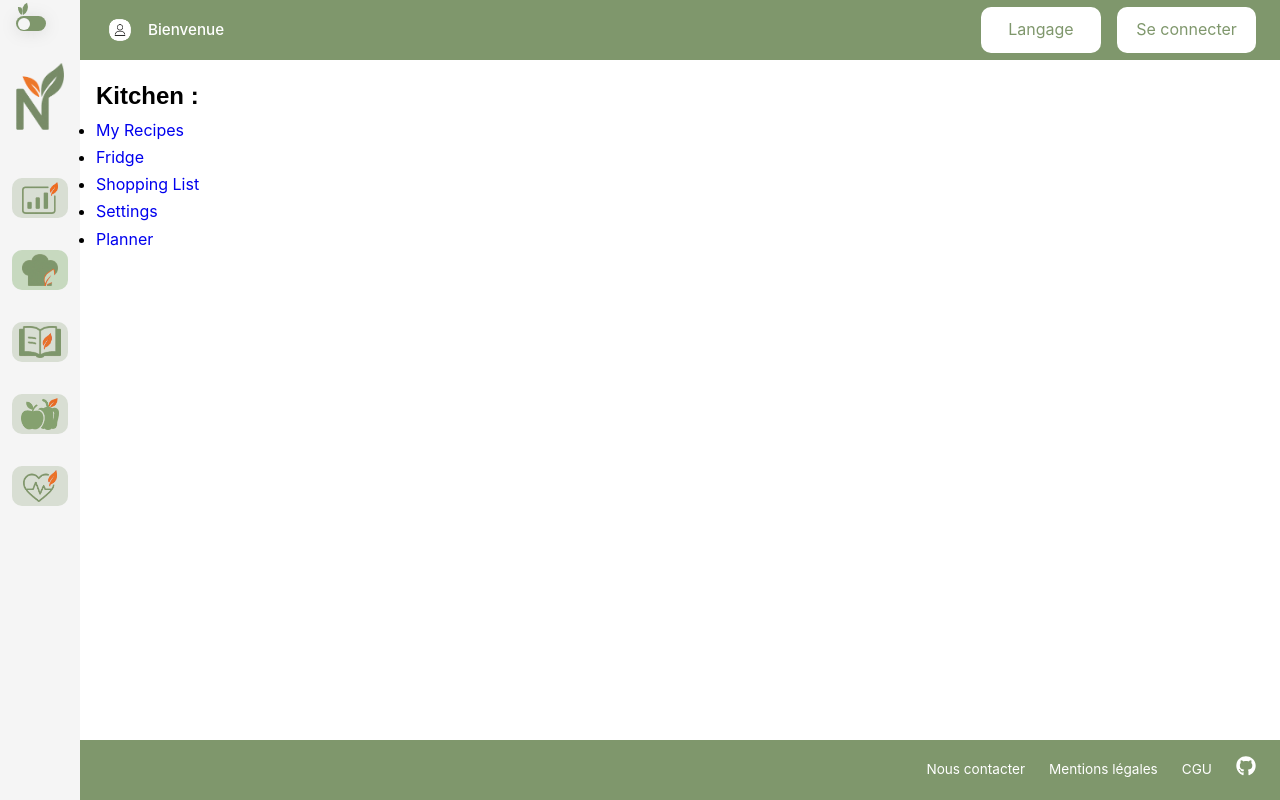
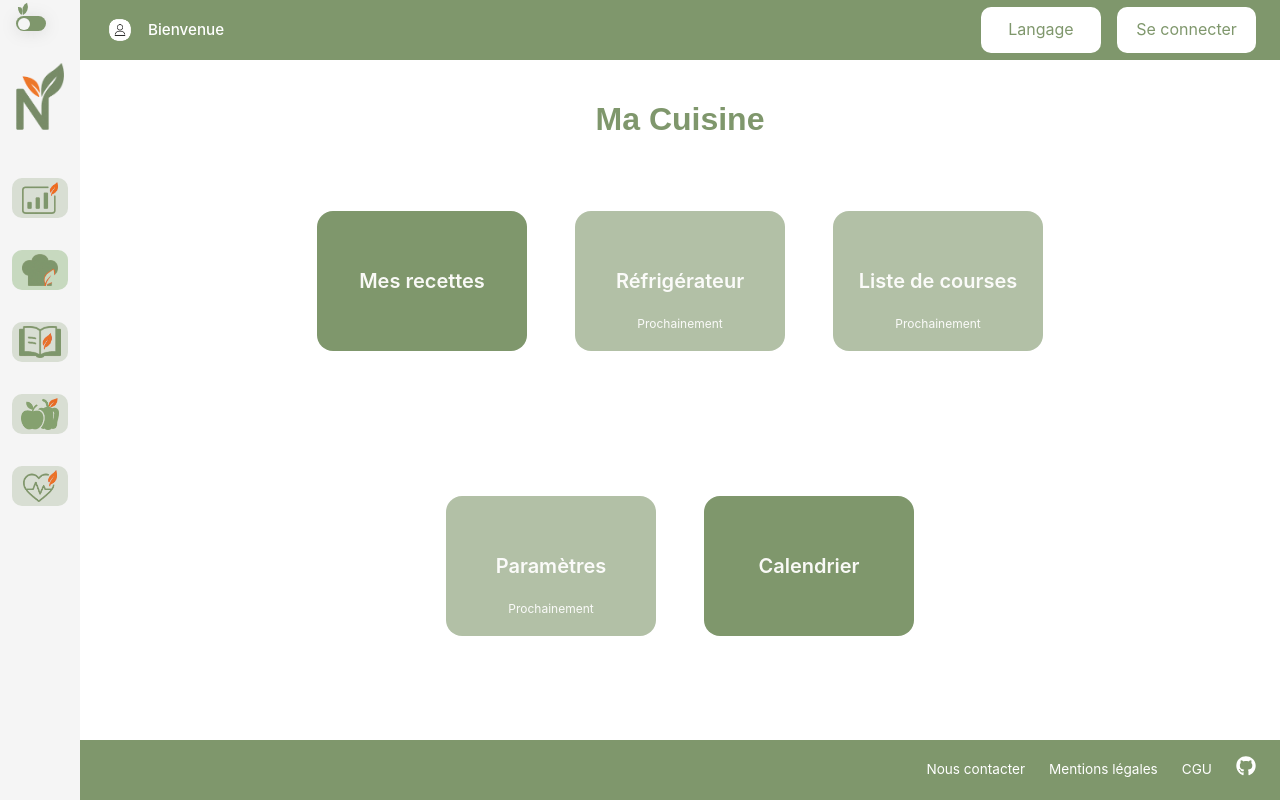
Before and after one commit to wildcodeschool-2025-03/JS-WestDevs-P3-SeazN, a React (Vite) app in the folder client/: page /kitchen in a window 1280 px wide. Built offline with nearby package versions, Linux system fonts and the light colour scheme; a web font is replaced by a local one.

Commit message:
Done Kitchen Menu

```diff
--- a/client/src/pages/kitchen/Kitchen.tsx
+++ b/client/src/pages/kitchen/Kitchen.tsx
@@ -1,27 +1,21 @@
-import { Link } from "react-router";
+import MenuCard from "../../components/ui/menuCard/MenuCard";
+import { kitchenMenuList } from "./kitchenMenuData";
+import "./kitchen.css";
 
 const Kitchen = () => {
   return (
-    <div>
-      <h2>Kitchen :</h2>
+    <section className="my-kitchen">
+      <h2>Ma Cuisine</h2>
       <ul>
-        <li>
-          <Link to="/kitchen/myrecipes">My Recipes</Link>
-        </li>
-        <li>
-          <Link to="/kitchen/fridge">Fridge</Link>
-        </li>
-        <li>
-          <Link to="/kitchen/shoppinglist">Shopping List</Link>
-        </li>
-        <li>
-          <Link to="/kitchen/settings">Settings</Link>
-        </li>
-        <li>
-          <Link to="/kitchen/planner">Planner</Link>
-        </li>
+        {kitchenMenuList.map((menuItem) => {
+          return (
+            <li key={menuItem.id}>
+              <MenuCard item={menuItem} />
+            </li>
+          );
+        })}
       </ul>
-    </div>
+    </section>
   );
 };
 
--- /dev/null
+++ b/client/src/pages/kitchen/kitchen.css
@@ -0,0 +1,45 @@
+.my-kitchen {
+  height: 100%;
+  padding-bottom: 40px;
+  display: flex;
+  flex-direction: column;
+  align-items: center;
+
+  h2 {
+    color: var(--light-primary);
+    padding: 1rem 0;
+    font-size: 2rem;
+  }
+
+  ul {
+    height: 100%;
+    width: 100%;
+    max-width: 900px;
+    display: flex;
+    flex-wrap: wrap;
+    justify-content: center;
+    align-items: space-around;
+    gap: 1rem;
+
+    li {
+      place-self: center;
+      list-style: none;
+    }
+  }
+}
+
+@media screen and (min-width: 600px) {
+  .my-kitchen {
+    ul {
+      gap: 2rem;
+    }
+  }
+}
+
+@media screen and (min-width: 800px) {
+  .my-kitchen {
+    ul {
+      gap: 3rem;
+    }
+  }
+}
--- /dev/null
+++ b/client/src/pages/kitchen/kitchenMenuData.ts
@@ -0,0 +1,34 @@
+import type { MenuCardList } from "../../components/ui/menuCard/menuCardType";
+
+export const kitchenMenuList: MenuCardList = [
+  {
+    id: 1,
+    label: "Mes recettes",
+    isAvailable: true,
+    path: "/kitchen/myrecipes",
+  },
+  {
+    id: 2,
+    label: "Réfrigérateur",
+    isAvailable: false,
+    path: "/kitchen/fridge",
+  },
+  {
+    id: 3,
+    label: "Liste de courses",
+    isAvailable: false,
+    path: "/kitchen/shoppinglist",
+  },
+  {
+    id: 4,
+    label: "Paramètres",
+    isAvailable: false,
+    path: "/kitchen/settings",
+  },
+  {
+    id: 5,
+    label: "Calendrier",
+    isAvailable: true,
+    path: "/kitchen/planner",
+  },
+];
```
